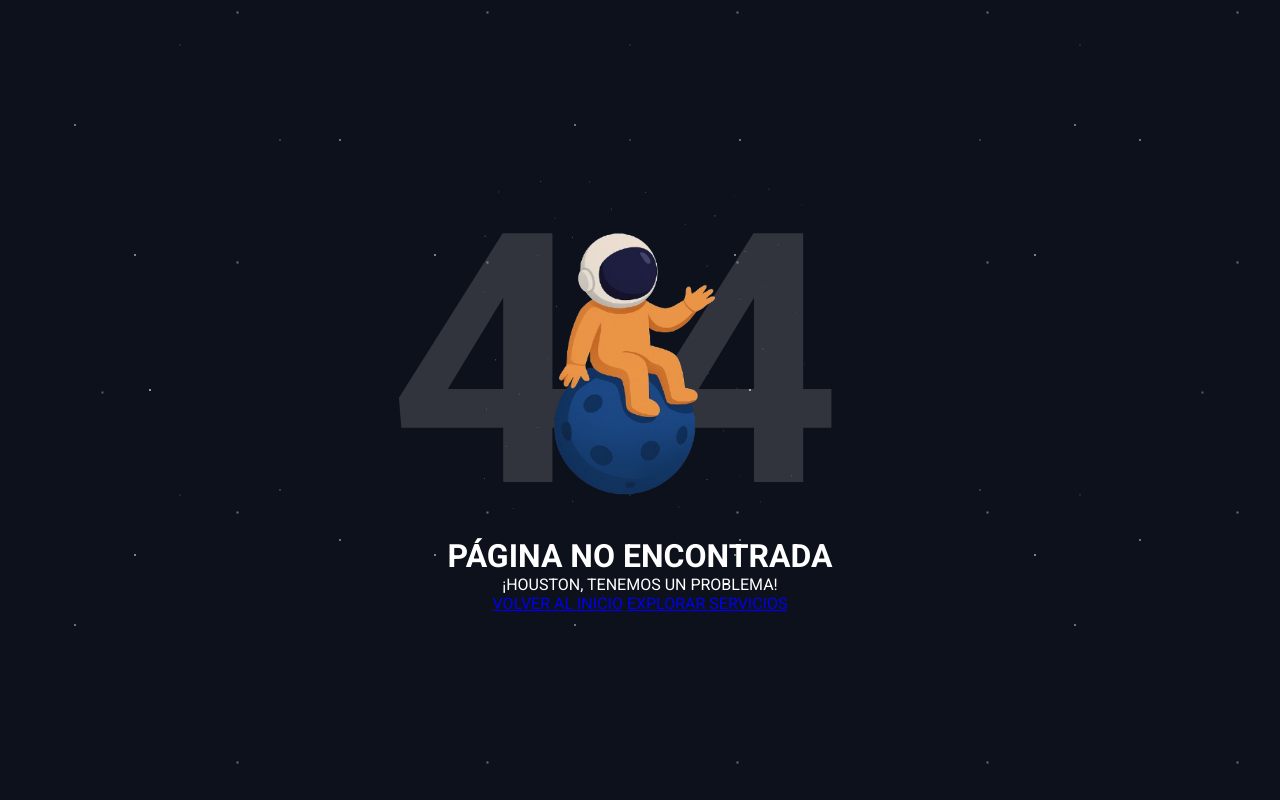
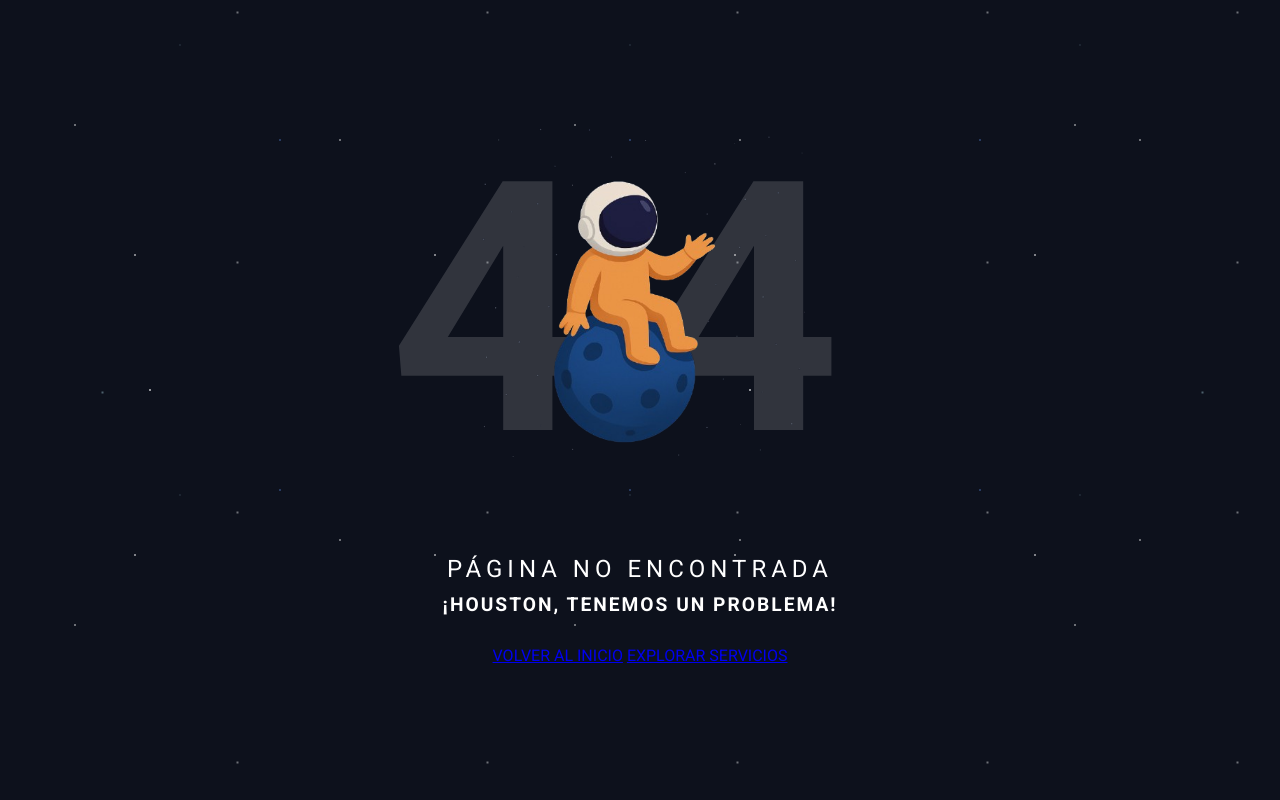
Before and after one commit to SchDEv-spn/Proviservers, a plain HTML site: page extras/error404.html in a window 1280 px wide. Drawn offline with Linux system fonts and the light colour scheme.

Commit message:
añadi algunos ajustes del texto

```diff
--- a/assets/extras/css/error404.css
+++ b/assets/extras/css/error404.css
@@ -123,3 +123,29 @@ body::before {
     object-fit: contain;
     z-index: 2;
 }
+
+/* 4. Mensajes de Texto */
+
+.text-content {
+    text-align: center;
+    /* AJUSTE CLAVE: Bajamos el texto considerablemente */
+    margin-top: 200px;
+}
+.text-content {
+    text-align: center;
+    /* AJUSTE CLAVE: Aumentamos el margen para bajarlo */
+    margin-top: 70px; /* Cambiado de 50px a 70px */
+}
+.message-title {
+    font-size: 1.5em;
+    font-weight: 400;
+    letter-spacing: 5px;
+    margin-bottom: 10px;
+}
+
+.message-subtitle {
+    font-size: 1.2em;
+    font-weight: 700;
+    margin-bottom: 30px;
+    letter-spacing: 2px;
+}
```
